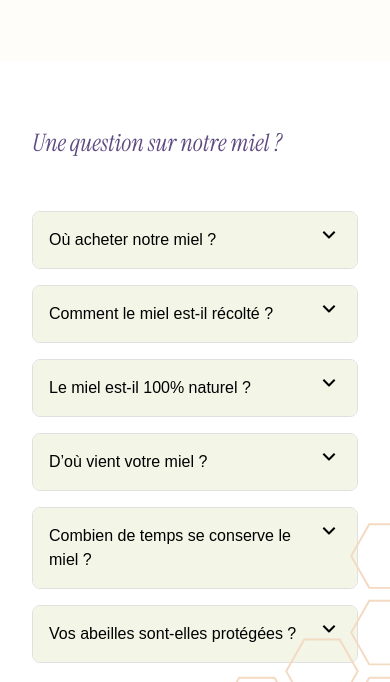
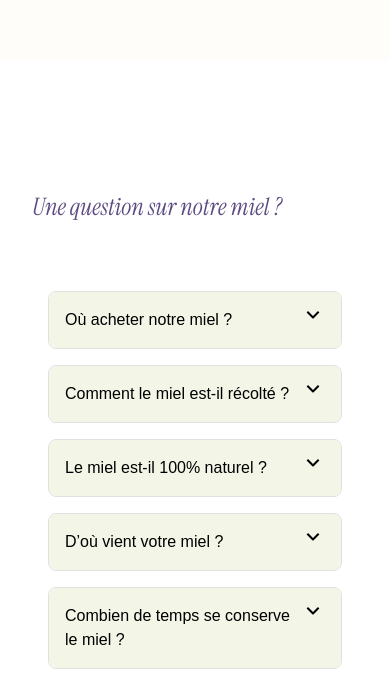
Before and after one commit to tonio28/O-Miel, a website built with Vite: page index.html in a window 390 px wide. Shown: the part 4259-4941 px from the top of the page. Built offline with nearby package versions, Linux system fonts and the light colour scheme.

Commit message:
fix : bug FAQ

```diff
--- a/scss/_faq.scss
+++ b/scss/_faq.scss
@@ -80,14 +80,14 @@
 
     @media (max-width: 1150px) {
         .container-section {
-            padding: 4rem 2rem;
+            padding: 8rem 2rem;
         }
 
         .faq__decor {
             right: -300px;
         }
         .faq__list{
-            padding: 0;
+            padding: 1rem;
         }
     }
 
```
Also changed, not shown: css/main.css.
